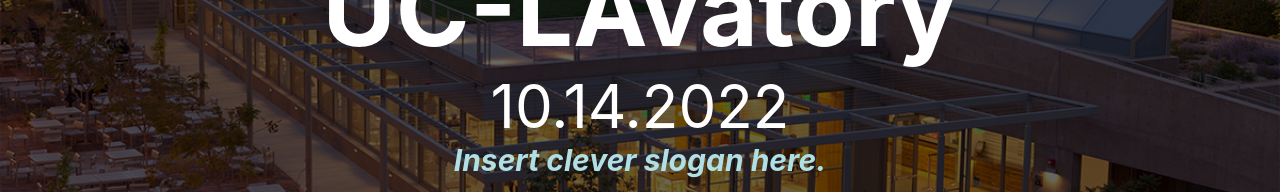
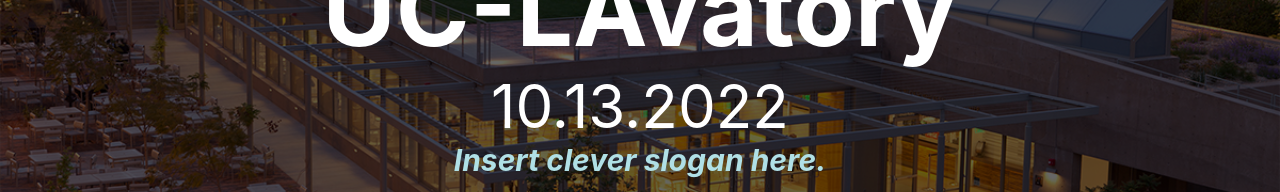
Before and after one commit to jameszhang-cs/UC-LAvatory, a React (Create React App) app in the folder uc-lavatory/: page / in a window 1280 px wide. Shown: the part 285-477 px from the top of the page. Built offline with nearby package versions, Linux system fonts and the light colour scheme.

Commit message:
forms now submit with current time/date: not tested yet

```diff
--- a/uc-lavatory/src/components/Form.js
+++ b/uc-lavatory/src/components/Form.js
@@ -2,6 +2,9 @@
 import { useEffect, useState } from 'react'
 import './Form.css'
 import Axios from 'axios'
+
+const current = new Date();
+const date = `${current.getMonth()}.${current.getDate()}.${current.getFullYear()}`;
 
 const Form = () => {
   const [formData, setFormData]=useState({
@@ -43,7 +46,11 @@
         revGender: revGender,
         revFloor: revFloor,
         revRating: revRating,
-        revBody: revBody
+        revBody: revBody,
+        revYear: current.getFullYear(),
+        revMonth: current.getMonth(),
+        revDay: current.getDate(),
+
       }).then(() => {
         alert("Success!")
       })
--- a/uc-lavatory/src/pages/Homepage.js
+++ b/uc-lavatory/src/pages/Homepage.js
@@ -6,7 +6,7 @@
 import "./Homepage.css";
 
 const current = new Date();
-const date = `${current.getMonth()}.${current.getDate()+1}.${current.getFullYear()}`;
+const date = `${current.getMonth()}.${current.getDate()}.${current.getFullYear()}`;
 
 const Homepage = () => {
     return (
```
